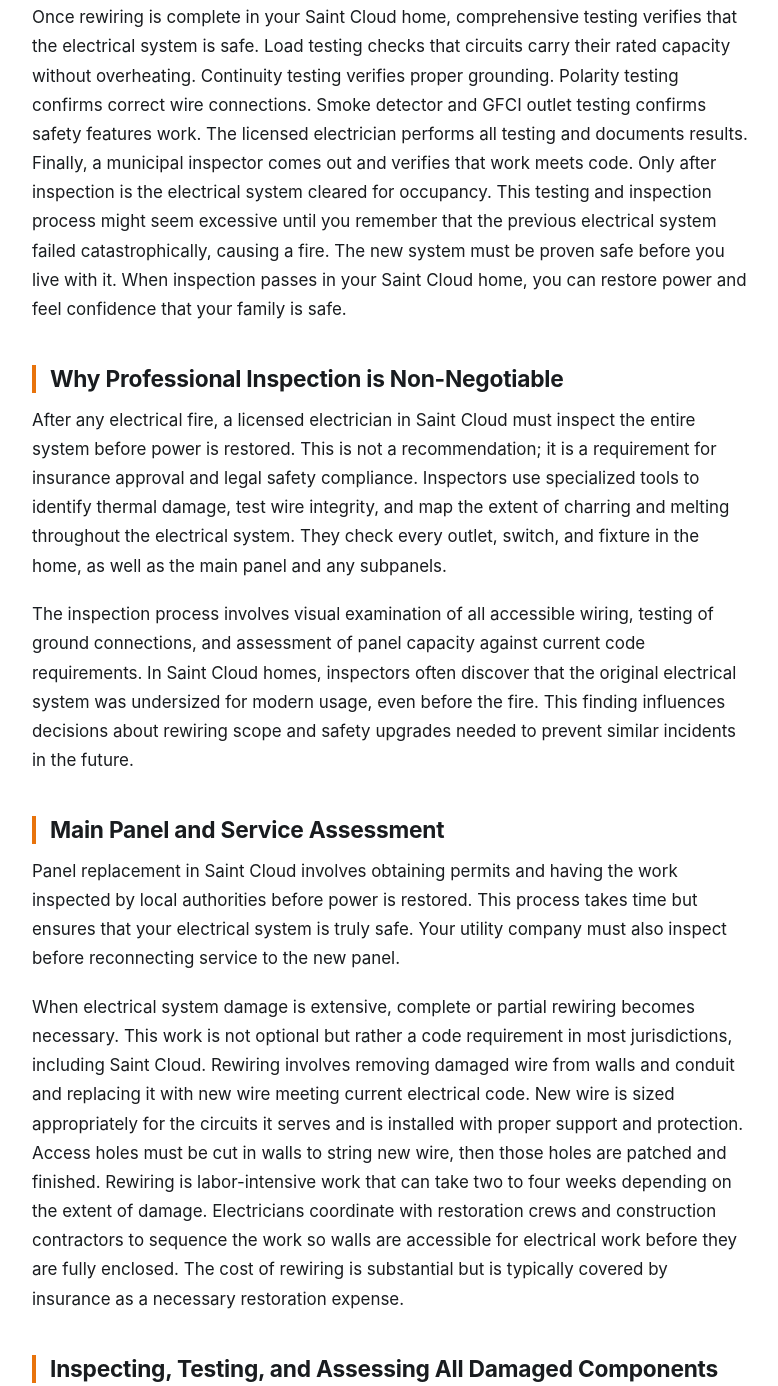
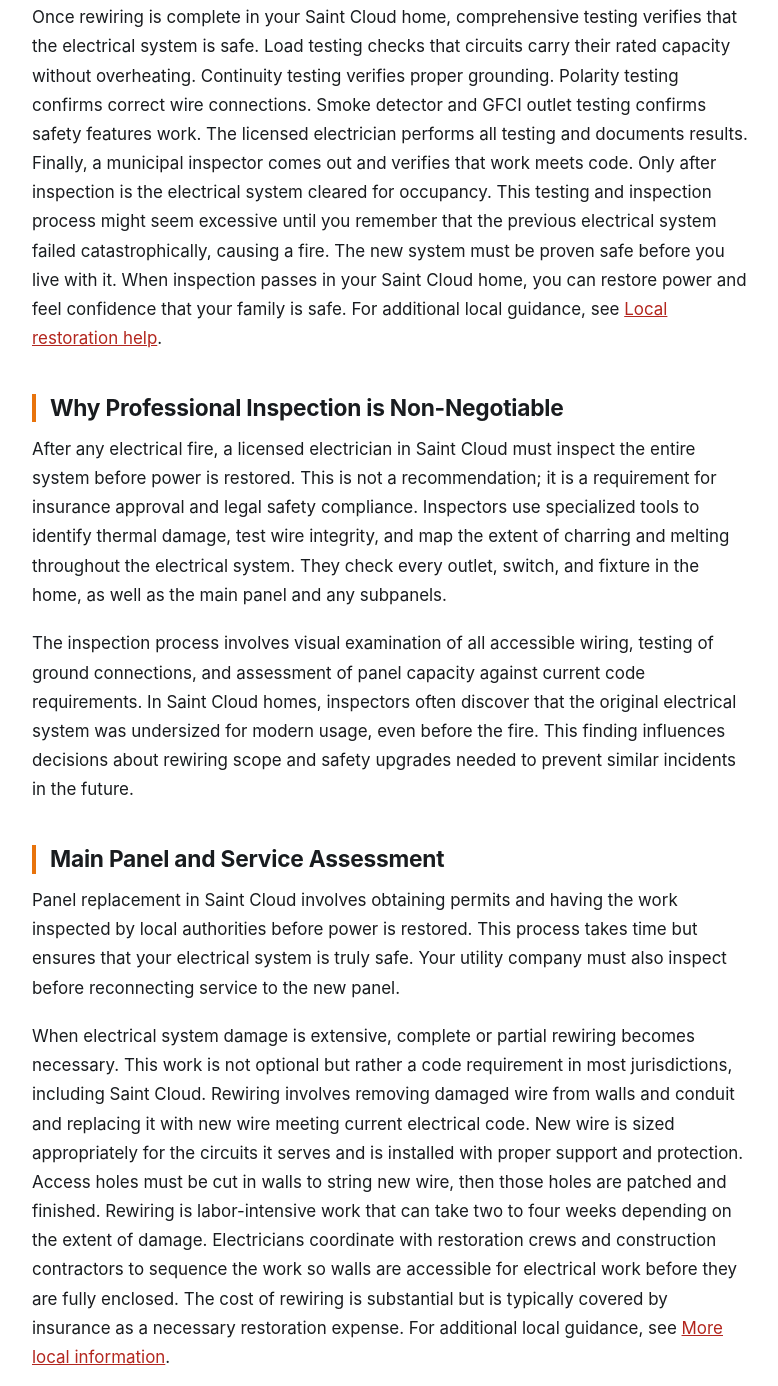
Before and after one commit to cloudstackingmasumak/rnd-anoka-fire-damage, a plain HTML site: page saint-cloud-mn-fire-damage/index.html in a window 1280 px wide. Shown: the part 1883-3269 px from the top of the page, without its empty margins (250-1028 px from the left). Drawn offline with Linux system fonts and the light colour scheme.

Commit message:
deploy saint-cloud-mn-fire-damage

```diff
--- a/saint-cloud-mn-fire-damage/index.html
+++ b/saint-cloud-mn-fire-damage/index.html
@@ -93,13 +93,13 @@
 <p>Once inspection identifies which circuits and wiring need replacement, rewiring begins. This is not cosmetic work. Every wire in a damaged circuit must be removed completely. Leaving any portion of compromised wiring in place creates a potential failure point. Complete removal prevents that risk.</p>
 <p>New wiring must follow the same routes as the original in most cases, which means their electricians work carefully within walls and ceilings to minimize disruption to your home's structure. In Saint Cloud, electricians are experienced navigating older homes where original wiring runs through plaster, concrete, or brick, making removal and replacement more labor-intensive.</p>
 <h2>Testing and Inspection Before Occupancy</h2>
-<p>Once rewiring is complete in your Saint Cloud home, comprehensive testing verifies that the electrical system is safe. Load testing checks that circuits carry their rated capacity without overheating. Continuity testing verifies proper grounding. Polarity testing confirms correct wire connections. Smoke detector and GFCI outlet testing confirms safety features work. The licensed electrician performs all testing and documents results. Finally, a municipal inspector comes out and verifies that work meets code. Only after inspection is the electrical system cleared for occupancy. This testing and inspection process might seem excessive until you remember that the previous electrical system failed catastrophically, causing a fire. The new system must be proven safe before you live with it. When inspection passes in your Saint Cloud home, you can restore power and feel confidence that your family is safe.</p>
+<p>Once rewiring is complete in your Saint Cloud home, comprehensive testing verifies that the electrical system is safe. Load testing checks that circuits carry their rated capacity without overheating. Continuity testing verifies proper grounding. Polarity testing confirms correct wire connections. Smoke detector and GFCI outlet testing confirms safety features work. The licensed electrician performs all testing and documents results. Finally, a municipal inspector comes out and verifies that work meets code. Only after inspection is the electrical system cleared for occupancy. This testing and inspection process might seem excessive until you remember that the previous electrical system failed catastrophically, causing a fire. The new system must be proven safe before you live with it. When inspection passes in your Saint Cloud home, you can restore power and feel confidence that your family is safe. <span class="cloudstack-context" data-cloudstack-interlinks="v2" data-interlink-role="context">For additional local guidance, see <a href="https://servicepros-stacks-556cg.sevalla.storage/saint-cloud-mn-fire-damage/index.html">Local restoration help</a>.</span></p>
 <h2>Why Professional Inspection is Non-Negotiable</h2>
 <p>After any electrical fire, a licensed electrician in Saint Cloud must inspect the entire system before power is restored. This is not a recommendation; it is a requirement for insurance approval and legal safety compliance. Inspectors use specialized tools to identify thermal damage, test wire integrity, and map the extent of charring and melting throughout the electrical system. They check every outlet, switch, and fixture in the home, as well as the main panel and any subpanels.</p>
 <p>The inspection process involves visual examination of all accessible wiring, testing of ground connections, and assessment of panel capacity against current code requirements. In Saint Cloud homes, inspectors often discover that the original electrical system was undersized for modern usage, even before the fire. This finding influences decisions about rewiring scope and safety upgrades needed to prevent similar incidents in the future.</p>
 <h2>Main Panel and Service Assessment</h2>
 <p>Panel replacement in Saint Cloud involves obtaining permits and having the work inspected by local authorities before power is restored. This process takes time but ensures that your electrical system is truly safe. Your utility company must also inspect before reconnecting service to the new panel.</p>
-<p>When electrical system damage is extensive, complete or partial rewiring becomes necessary. This work is not optional but rather a code requirement in most jurisdictions, including Saint Cloud. Rewiring involves removing damaged wire from walls and conduit and replacing it with new wire meeting current electrical code. New wire is sized appropriately for the circuits it serves and is installed with proper support and protection. Access holes must be cut in walls to string new wire, then those holes are patched and finished. Rewiring is labor-intensive work that can take two to four weeks depending on the extent of damage. Electricians coordinate with restoration crews and construction contractors to sequence the work so walls are accessible for electrical work before they are fully enclosed. The cost of rewiring is substantial but is typically covered by insurance as a necessary restoration expense.</p>
+<p>When electrical system damage is extensive, complete or partial rewiring becomes necessary. This work is not optional but rather a code requirement in most jurisdictions, including Saint Cloud. Rewiring involves removing damaged wire from walls and conduit and replacing it with new wire meeting current electrical code. New wire is sized appropriately for the circuits it serves and is installed with proper support and protection. Access holes must be cut in walls to string new wire, then those holes are patched and finished. Rewiring is labor-intensive work that can take two to four weeks depending on the extent of damage. Electricians coordinate with restoration crews and construction contractors to sequence the work so walls are accessible for electrical work before they are fully enclosed. The cost of rewiring is substantial but is typically covered by insurance as a necessary restoration expense. <span class="cloudstack-context" data-cloudstack-interlinks="v2" data-interlink-role="context">For additional local guidance, see <a href="https://servicepros-aysyb.sevalla.page/saint-cloud-mn-fire-damage/">More local information</a>.</span></p>
 <h2>Inspecting, Testing, and Assessing All Damaged Components</h2>
 <p>Any wire showing any signs of damage is marked for replacement immediately. In many electrical fire scenarios, entire circuit runs must be replaced completely to ensure safety and code compliance. The main electrical panel and any subpanels in a fire-affected Saint Cloud home must be inspected thoroughly for smoke and heat damage. A breaker that has been exposed to fire heat may not trip reliably if an overcurrent occurs and must be replaced. The connections inside the main panel where service lines connect to breakers are also at significant risk from corrosion caused by heat and smoke exposure.</p>
 <p>No electrical work can be done in Saint Cloud without a permit from the local building department.</p>
@@ -113,5 +113,6 @@
 <p class="cta-row"><a class="cta" style="background:var(--a);color:#fff" href="tel:+18448106096">Call (844) 810-6096 now</a></p>
 </div></main>
 
+<section class="related cloudstack-related" data-cloudstack-interlinks="v2" data-interlink-role="bottom"><div class="wrap"><h2>More Saint Cloud fire damage restoration resources</h2><div class="rgrid"><a class="rcard" href="https://servicepros-guides.staticx.store/saint-cloud-mn-fire-damage/" data-interlink-role="bottom-link">See more local help</a><a class="rcard" href="https://servicepros.t3.tigrisfiles.io/saint-cloud-mn-fire-damage/index.html" data-interlink-role="bottom-link">Helpful local resource</a><a class="rcard" href="https://sp-saint-cloud-mn-fire-damage.wasmer.app/" data-interlink-role="bottom-link">Local restoration help</a><a class="rcard" href="https://serviceprosblob.blob.core.windows.net/servicepros/saint-cloud-mn-fire-damage/index.html" data-interlink-role="bottom-link">More local information</a></div></div></section>
 <footer class="site"><div class="wrap"><p class="res">Helpful resources: <a href="https://www.nfpa.org/education-and-research/home-fire-safety" rel="nofollow">NFPA home fire safety</a> · <a href="https://www.usfa.fema.gov/prevention/home-fires/" rel="nofollow">U.S. Fire Administration</a> · <a href="https://iicrc.org/" rel="nofollow">IICRC standards</a></p><p><a href="index.html">More Saint Cloud fire damage restoration guides</a></p><p><a href="https://firedamagerestorationsaintcloudmn.us">Saint Cloud Fire Damage Restoration</a></p><p style="opacity:.7">Saint Cloud Fire Damage Restoration · Saint Cloud, MN</p></div></footer>
 </body></html>
```
